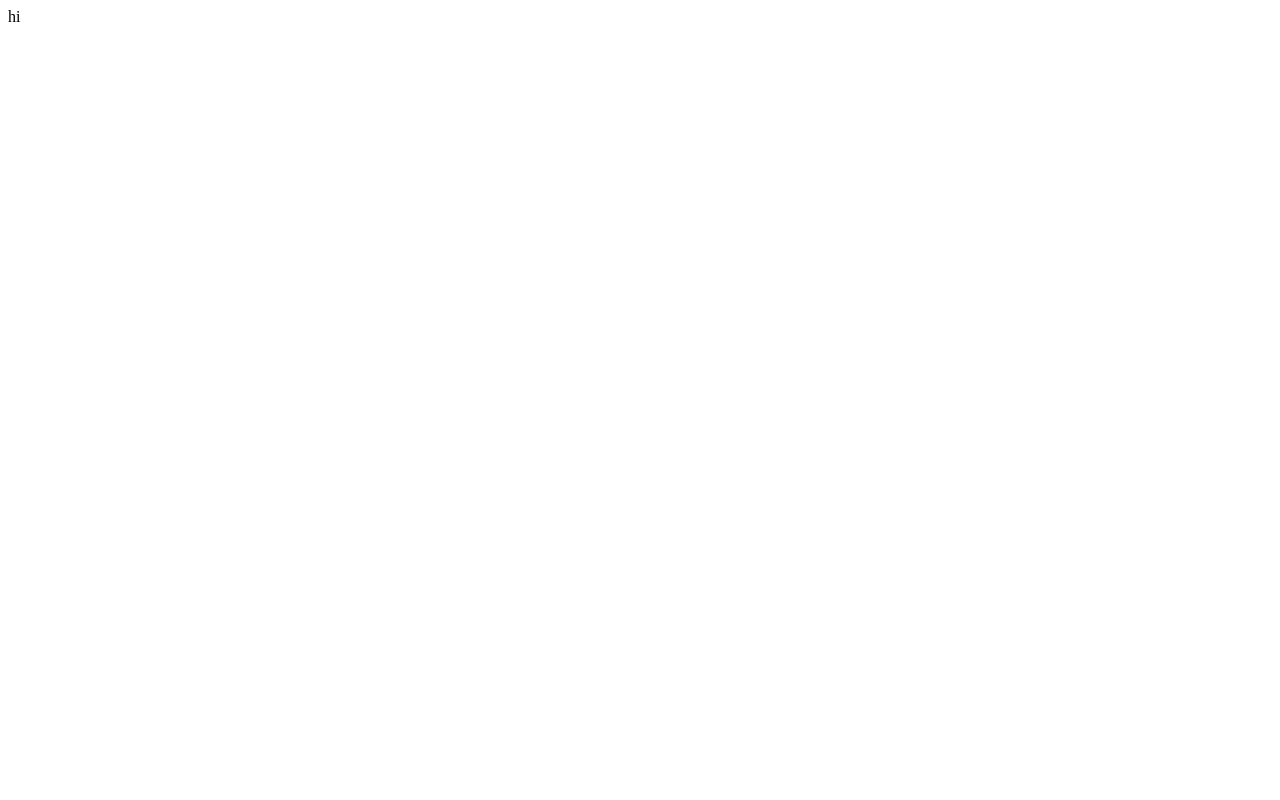
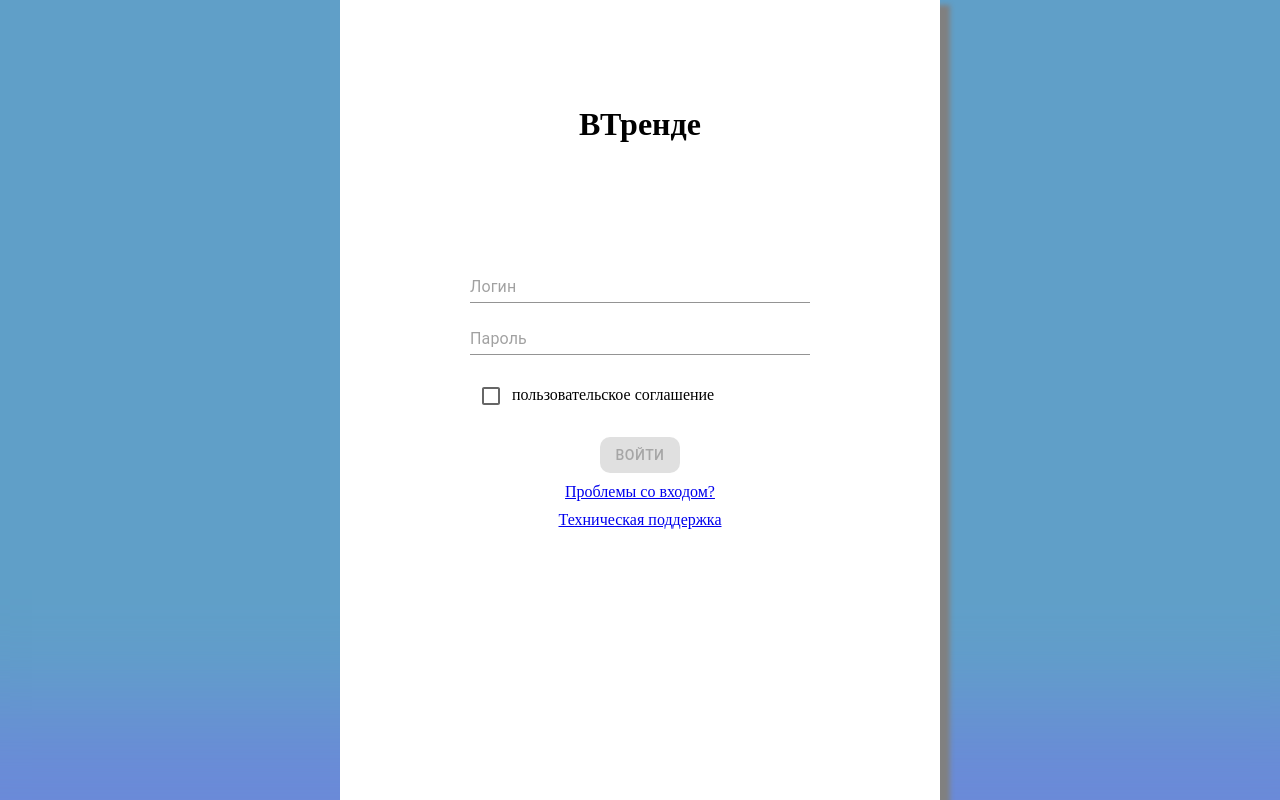
Before and after one commit to SmirnovArtyom516/Compay-simple-landing, a React (Create React App) app: page / in a window 1280 px wide. Built offline with nearby package versions, Linux system fonts and the light colour scheme.

Commit message:
login page

```diff
--- a/package.json
+++ b/package.json
@@ -3,6 +3,9 @@
   "version": "0.1.0",
   "private": true,
   "dependencies": {
+    "@emotion/react": "^11.10.6",
+    "@emotion/styled": "^11.10.6",
+    "@mui/material": "^5.11.12",
     "@testing-library/jest-dom": "^5.16.5",
     "@testing-library/react": "^13.4.0",
     "@testing-library/user-event": "^13.5.0",
--- a/public/index.html
+++ b/public/index.html
@@ -5,10 +5,7 @@
     <link rel="icon" href="%PUBLIC_URL%/favicon.ico" />
     <meta name="viewport" content="width=device-width, initial-scale=1" />
     <meta name="theme-color" content="#000000" />
-    <meta
-      name="description"
-      content="Web site created using create-react-app"
-    />
+    <meta name="description" content="Web site created using create-react-app" />
     <link rel="apple-touch-icon" href="%PUBLIC_URL%/logo192.png" />
     <!--
       manifest.json provides metadata used when your web app is installed on a
@@ -26,7 +23,7 @@
     -->
     <title>React App</title>
   </head>
-  <body>
+  <body style="margin: auto; overflow: hidden">
     <noscript>You need to enable JavaScript to run this app.</noscript>
     <div id="root"></div>
     <!--
--- a/src/App.tsx
+++ b/src/App.tsx
@@ -1,7 +1,23 @@
-import React from 'react';
+import React, { useState } from 'react';
+import LoginPage from './components/LoginPage/LoginPage';
+import type { User } from './api/users';
+import MainPage from './components/MainPage/MainPage';
 
 function App(): JSX.Element {
-  return <div className="App">hi</div>;
+  const [user, setUser] = useState<User | undefined>();
+  console.log(user);
+  return (
+    <div>
+      {user ? (
+        <>
+          {' '}
+          <MainPage />{' '}
+        </>
+      ) : (
+        <LoginPage setUser={setUser} />
+      )}
+    </div>
+  );
 }
 
 export default App;
--- /dev/null
+++ b/src/api/users.ts
@@ -0,0 +1,23 @@
+export type User = {
+  login: string;
+  password: string;
+  name: string;
+};
+
+export const Users: User[] = [
+  {
+    login: 'a.smirnov',
+    password: '123',
+    name: 'Артем',
+  },
+  {
+    login: 'a.verenich',
+    password: '1234',
+    name: 'Алиса',
+  },
+  {
+    login: 'adriana',
+    password: '123',
+    name: 'Адриана',
+  },
+];
--- /dev/null
+++ b/src/components/LoginPage/LoginPage.tsx
@@ -0,0 +1,65 @@
+import React, { useState } from 'react';
+import Input from '@mui/material/Input';
+import { Button, Checkbox } from '@mui/material';
+import styles from './loginPage.module.css';
+import type { User } from '../../api/users';
+import { Users } from '../../api/users';
+
+type Props = {
+  setUser: React.Dispatch<React.SetStateAction<User | undefined>>;
+};
+
+function LoginPage({ setUser }: Props): JSX.Element {
+  const [login, setLogin] = useState<string>('');
+  const [password, setPassword] = useState<string>('');
+  const [error, setError] = useState<string>('');
+  const [checked, setChecked] = useState<boolean>(false);
+  console.log(!login, !password, !checked);
+  const AuthHandler = (e: React.FormEvent<HTMLFormElement>): void => {
+    e.preventDefault();
+    Users.forEach((el) => {
+      el.login === login && el.password === password
+        ? setUser(el)
+        : setError('неверно введены логин или пароль');
+    });
+  };
+  const loginHandler = (e: React.ChangeEvent<HTMLInputElement>): void => {
+    setLogin(e.target.value);
+  };
+  const passwordHandler = (e: React.ChangeEvent<HTMLInputElement>): void => {
+    setPassword(e.target.value);
+  };
+
+  return (
+    <div className={styles.main}>
+      <div className={styles.loginContainer}>
+        <h1 className={styles.mainText}>ВТренде</h1>
+        <form onSubmit={AuthHandler}>
+          <div className={styles.authInput}>
+            <Input placeholder="Логин" value={login} onChange={loginHandler} />
+            <Input placeholder="Пароль" value={password} onChange={passwordHandler} />
+            {error && <p>{error}</p>}
+            <div>
+              <Checkbox checked={checked} onClick={() => setChecked(!checked)} />
+              <span>пользовательское соглашение</span>
+            </div>
+            <div className={styles.enterButton}>
+              <Button
+                type="submit"
+                sx={{ borderRadius: '10px' }}
+                variant="contained"
+                disabled={!checked}
+              >
+                Войти
+              </Button>
+              <a href="/">Проблемы со входом?</a>
+              <a href="/">Техническая поддержка</a>
+            </div>
+          </div>
+        </form>
+      </div>
+    </div>
+  );
+}
+
+export default LoginPage;
--- /dev/null
+++ b/src/components/LoginPage/loginPage.module.css
@@ -0,0 +1,48 @@
+.main {
+  display: flex;
+  background: rgb(58, 112, 165);
+  box-shadow: 0 -200px 100px -120px rgb(163, 137, 229) inset;
+  animation: background 15s infinite alternate;
+  align-items: center;
+  justify-content: center;
+  overflow: hidden;
+}
+
+.authInput {
+  display: flex;
+  flex-direction: column;
+  row-gap: 20px;
+  width: 340px;
+}
+
+.mainText {
+  position: absolute;
+  top: 85px;
+}
+
+.enterButton {
+  display: flex;
+  justify-content: center;
+  align-items: center;
+  row-gap: 10px;
+  flex-direction: column;
+}
+
+.loginContainer {
+  position: relative;
+  box-shadow: 10px 5px 5px gray;
+  background-color: white;
+  width: 600px;
+  display: flex;
+  flex-direction: column;
+  height: 100vh;
+  justify-content: center;
+  align-items: center;
+}
+
+@keyframes background {
+  10% {
+    background: skyblue;
+    box-shadow: 0 -200px 100px -100px rgb(50, 140, 205) inset;
+  }
+}
--- /dev/null
+++ b/src/components/MainPage/MainPage.tsx
@@ -0,0 +1,7 @@
+import React from 'react';
+
+function MainPage(): JSX.Element {
+  return <div>MainPage</div>;
+}
+
+export default MainPage;
```
Also changed, not shown: .eslintrc.json, public/20694.otf (added), 1 other file (tests, documents, lock files or other folders).
